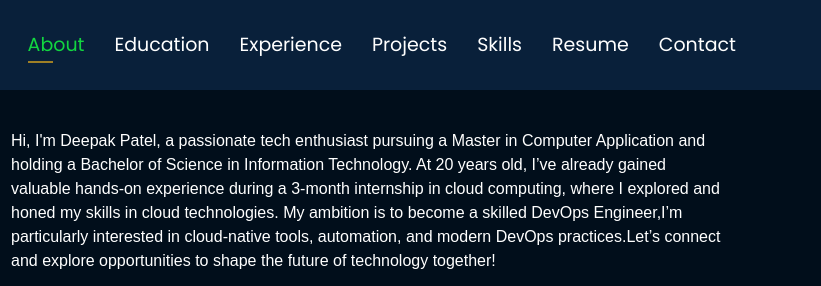
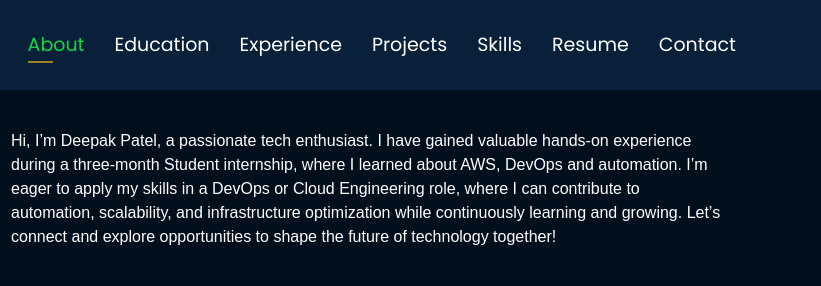
Before and after one commit to deepakxtechx/portfolio, a plain HTML site: page index.html in a window 1280 px wide. Both pictures are taken after a click on the link "About". Shown: the top 286 px of the page, 459-1280 px from the left. Drawn offline with Linux system fonts and the light colour scheme.

Commit message:
Update index.html

```diff
--- a/index.html
+++ b/index.html
@@ -98,12 +98,9 @@
         </div>
         <div class="col-lg-8 pt-4 pt-lg-0 content" data-aos="fade-left">
 
-          <p>Hi, I'm Deepak Patel, a passionate tech enthusiast pursuing a Master in Computer Application
-            and holding a Bachelor of Science in Information Technology. At 20 years old,
-            I’ve already gained valuable hands-on experience during a 3-month internship in cloud computing,
-            where I explored and honed my skills in cloud technologies.
-            My ambition is to become a skilled DevOps Engineer,I’m particularly interested in cloud-native tools,
-            automation, and modern DevOps practices.Let’s connect and explore opportunities to shape the future of technology together! </p>
+          <p>Hi, I’m Deepak Patel, a passionate tech enthusiast. I have gained valuable hands-on experience during a three-month Student internship, where I learned about AWS, DevOps and automation.
+            I’m eager to apply my skills in a DevOps or Cloud Engineering role, where I can contribute to automation, scalability, and infrastructure optimization while continuously learning and growing. Let’s connect and explore opportunities to shape the future of technology together!
+             </p>
 
 
             <br>
```
